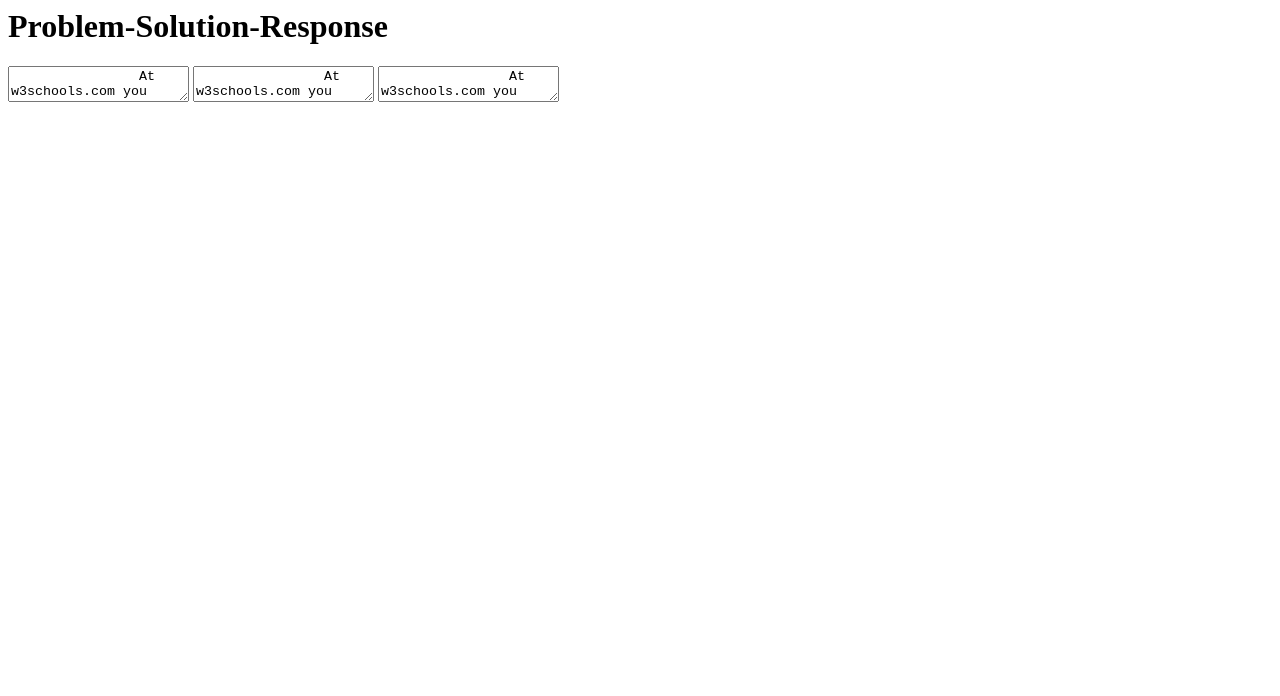
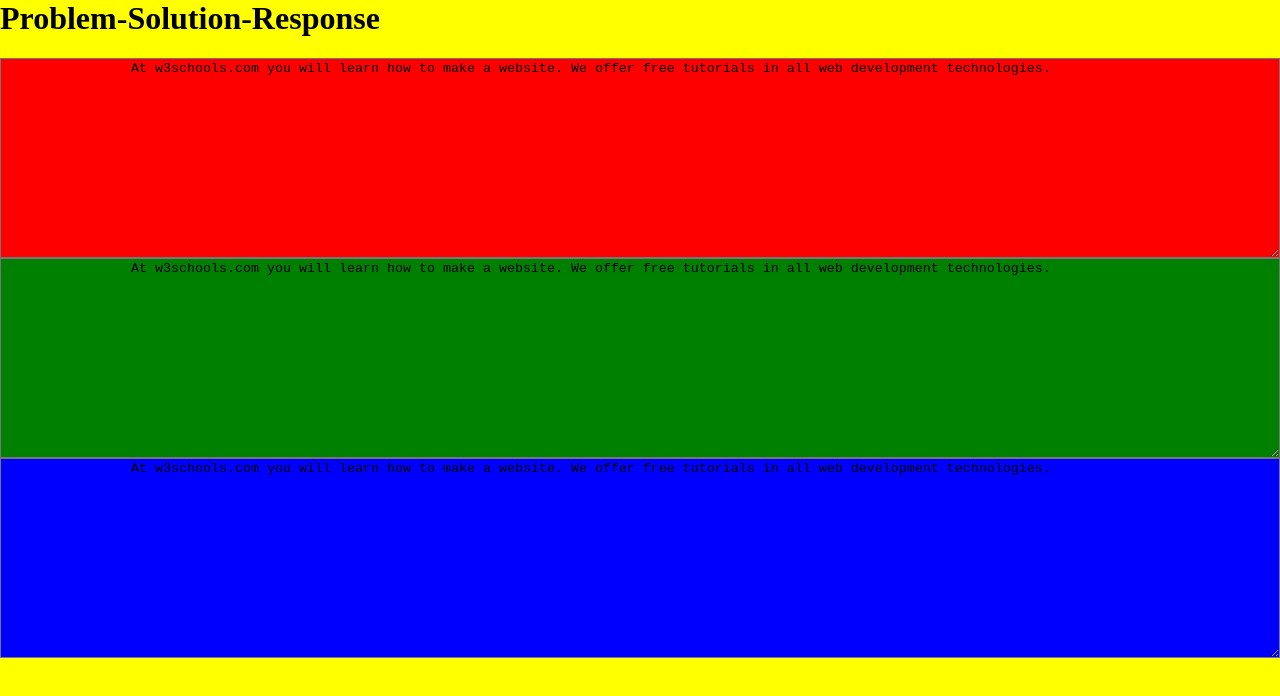
Before and after one commit to lastres0rt/problem-solution-response, a website: page app/index.html in a window 1280 px wide. Drawn offline with Linux system fonts and the light colour scheme.

Commit message:
Chore: update gh-pages

```diff
--- a/app/css/styles.css
+++ b/app/css/styles.css
@@ -1,2 +1,21 @@
 .testing {
   width: 71.42857%; }
+
+body {
+  background: yellow;
+  width: 100%;
+  padding: 0;
+  margin: 0; }
+
+textarea {
+  width: 100%;
+  height: 200px; }
+
+#problem {
+  background: red; }
+
+#solution {
+  background: green; }
+
+#response {
+  background: blue; }
```
